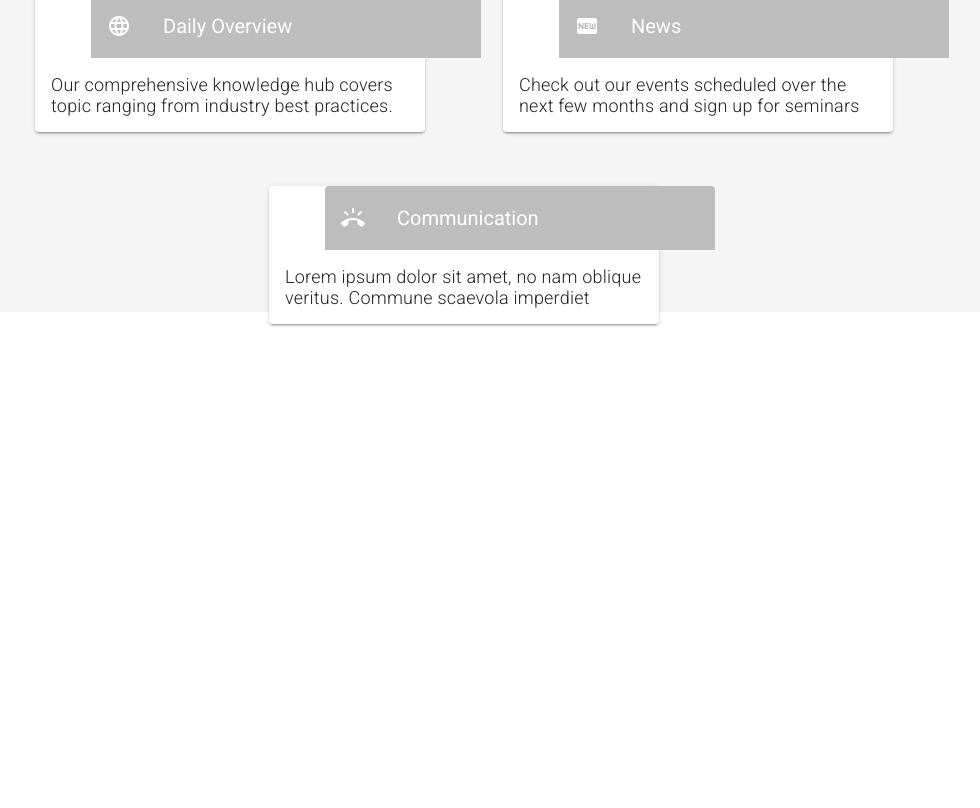
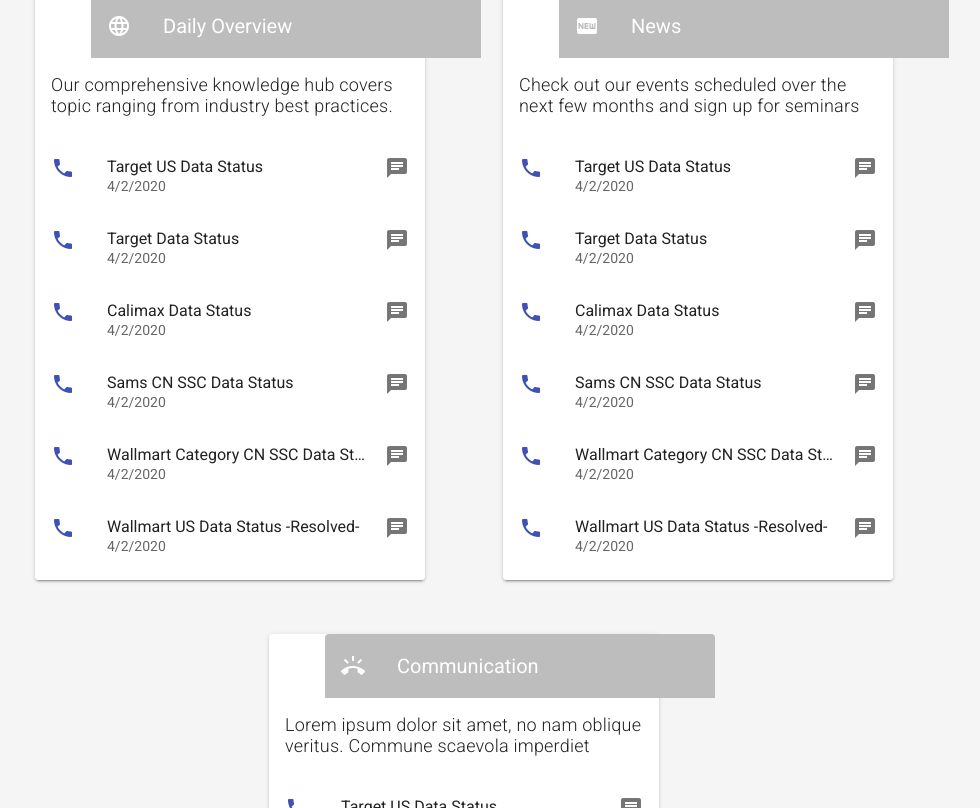
Before and after one commit to Talnax/rep-20, a Vue app: page / in a window 1280 px wide. Shown: the part 812-1620 px from the top of the page, without its empty margins (203-1183 px from the left). Before the commit the page ends 1148 px from the top, so only its background shows below. Built offline with nearby package versions, Linux system fonts and the light colour scheme.

Commit message:
9 check-in...

```diff
--- a/src/components/MainPage/index.vue
+++ b/src/components/MainPage/index.vue
@@ -165,7 +165,6 @@
         </v-row>
 
         <v-row class="card-section" justify="center">
-
             <v-col
                 v-for="n in hubs"
                 :key="n.id"
@@ -201,7 +200,6 @@
                         v-text="n - 1">
                     </v-row>
                     -->
-
                     <!--
                         <v-row>
                             <v-col class="hidden-sm-and-down" md="2">
@@ -213,6 +211,29 @@
                             </v-col>
                         </v-row>
                     -->
+                    <v-list two-line>
+                        <v-list-item
+                            v-for="(item) in communication"
+                            :key="item.title">
+                            <v-list-item-icon>
+                                <v-icon color="indigo">mdi-phone</v-icon>
+                            </v-list-item-icon>
+
+                            <v-list-item-content>
+                                <v-list-item-title>{{ item.title }}</v-list-item-title>
+                                <v-list-item-subtitle>{{ item.date }}</v-list-item-subtitle>
+                            </v-list-item-content>
+
+                            <v-list-item-icon>
+                                <v-icon>mdi-message-text</v-icon>
+                            </v-list-item-icon>
+                        </v-list-item>
+
+                        <!--
+                        <v-divider inset></v-divider>
+                        <v-divider inset></v-divider>
+                        -->
+                    </v-list>
 
                 </v-card>
             </v-col>
@@ -224,12 +245,19 @@
 
 <script>
     import loadImageMixin from "@/mixins/loadImageMixin";
+    //import CommunicationMoreDialog from "@/dialogs/communication-more-dialog"
 
     export default {
         name: "MainPage-index",
         mixins: [loadImageMixin],
+        // components: {
+        //     "communication-more-dialog": CommunicationMoreDialog
+        // },
         data() {
             return {
+                show_more_dlg: false,
+                show_more_item: null,
+
                 cards: [
                     {
                         icon:  'mdi-account-multiple-outline',
@@ -278,8 +306,79 @@
                         id: 3,
                         subtitle: `Lorem ipsum dolor sit amet, no nam oblique veritus. Commune scaevola imperdiet`
                     }
+                ],
+
+                communication: [
+                    // avatar: 'https://picsum.photos/250/300?image=821'
+                    {
+                        title: 'Target US Data Status',
+                        subtitle: '4/2/2020',
+                        value: '',
+                        date: '4/2/2020',
+                        time: '9:15:07 AM',
+                        avatar: 'icons/target.png'
+                    },
+                    {
+                        title: 'Target Data Status',
+                        subtitle: 'More...',
+                        value: '',
+                        date: '4/2/2020',
+                        time: '6:15:15 AM',
+                        avatar: 'icons/target.png'
+                    },
+                    {
+                        title: 'Calimax Data Status',
+                        subtitle: 'More...',
+                        value: '',
+                        date: '4/2/2020',
+                        time: '4:05:15 AM',
+                        avatar: 'icons/calimax.jpg'
+                    },
+                    {
+                        title: 'Sams CN SSC Data Status',
+                        subtitle: 'More...',
+                        value: '',
+                        date: '4/2/2020',
+                        time: '3:40:15 AM',
+                        avatar: 'icons/sams.png',
+                    },
+                    {
+                        title: 'Wallmart Category CN SSC Data Status -Resolved-',
+                        subtitle: 'More...',
+                        value: '',
+                        date: '4/2/2020',
+                        time: '3:10:15 AM',
+                        avatar: 'icons/walmart.png'
+                    },
+                    {
+                        title: 'Wallmart US Data Status -Resolved-',
+                        subtitle: 'More...',
+                        value: '',
+                        date: '4/2/2020',
+                        time: '2:25:16 AM',
+                        avatar: 'icons/walmart.png'
+                    }
                 ]
             }
+        },
+        methods: {
+            onListCommunicationClick(item) {
+                console.log('onListCommunicationClick(item): ', item );
+                this.onShowCommunicationMoreDialog(item);
+            },
+
+            onShowCommunicationMoreDialog(item) {
+                console.clear();
+                console.log("onShowCommunicationMoreDialog(item): ", item );
+                this.show_more_item = item;
+                this.show_more_dlg = true;
+            },
+
+            onCloseCommunicationMoreDialog() {
+                console.log("onCloseCommunicationMoreDialog()");
+                this.show_more_item = null;
+                this.show_more_dlg = false;
+            },
         }
     }
 </script>
@@ -289,6 +388,7 @@
         width: 100% !important;
         height: 100% !important;
         background-color: #F5F5F5;
+        margin-bottom: 90px;
 
         /*
         .cards-position {
```
